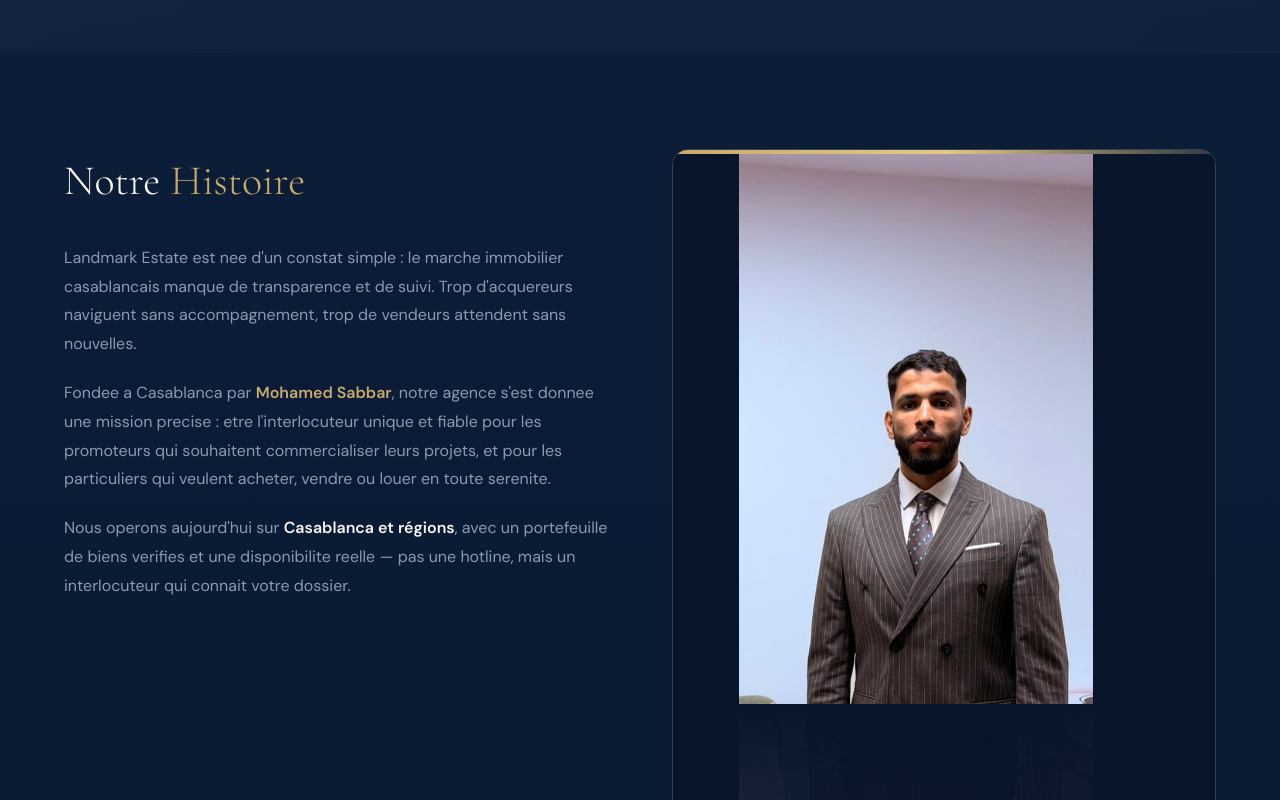
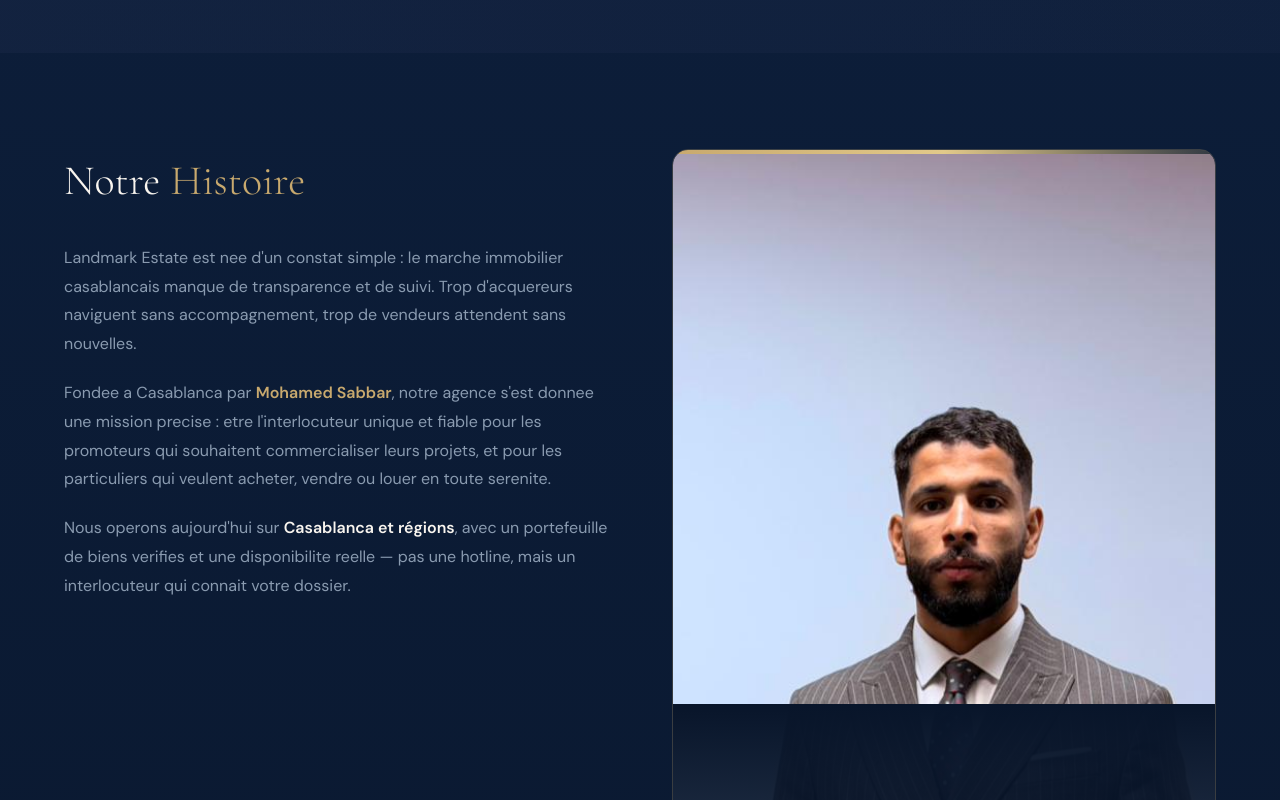
Before and after one commit to SIDKUMAMINE/Immobilier-projet, a Next.js app in the folder sabbar-frontend/: page /a-propos in a window 1280 px wide. Shown: the part 440-1240 px from the top of the page. Built offline with nearby package versions, Linux system fonts and the light colour scheme.

Commit message:
pic2.tgve20001

```diff
--- a/sabbar-frontend/app/a-propos/page.tsx
+++ b/sabbar-frontend/app/a-propos/page.tsx
@@ -93,9 +93,11 @@ export default function AProposPage() {
                     quality={100}
                     sizes="(max-width: 768px) 100vw, 700px"
                     style={{
-                      objectFit: 'contain',
-                      objectPosition: '35% 10%',
+                      objectFit: 'cover',
+                      objectPosition: '40% 15%',
                       filter: 'none',
+                       transform: 'scale(1.15)',
+  transformOrigin: 'center 20%',
                     }}
                   />
 
```
